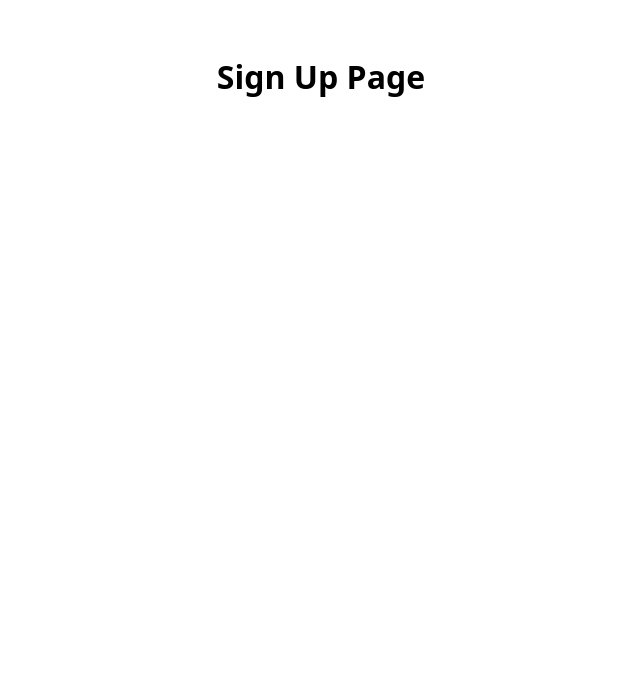
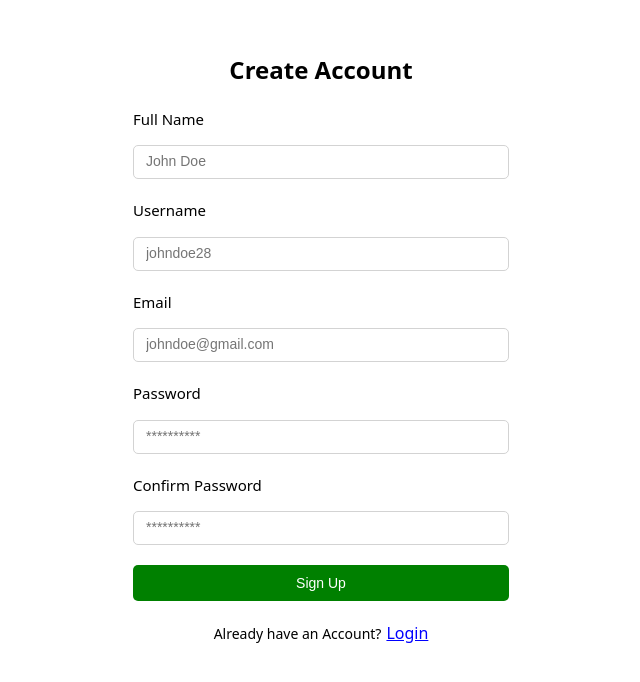
Before and after one commit to samuelkaranja/penned-v2, a React (Vite) app: page /sign-up in a window 1280 px wide. Shown: the top 682 px of the page, without its empty margins (319-959 px from the left). Built offline with nearby package versions, Linux system fonts and the light colour scheme.

Commit message:
Installed react-hook-form and implemented it in the SignUpForm component

```diff
--- a/package.json
+++ b/package.json
@@ -13,6 +13,7 @@
     "@reduxjs/toolkit": "^2.8.2",
     "react": "^19.1.0",
     "react-dom": "^19.1.0",
+    "react-hook-form": "^7.56.4",
     "react-icons": "^5.5.0",
     "react-redux": "^9.2.0",
     "react-router-dom": "^7.6.1"
--- /dev/null
+++ b/src/components/SignUpForm/SignUpForm.tsx
@@ -0,0 +1,95 @@
+import React from "react";
+import "./signupform.css";
+import { useForm } from "react-hook-form";
+import { Link } from "react-router-dom";
+
+const SignUpForm: React.FC = () => {
+  const {
+    register,
+    watch,
+    formState: { errors },
+  } = useForm();
+
+  return (
+    <div className="signupform">
+      <form>
+        <div className="frm">
+          <label htmlFor="fullname">Full Name</label>
+          <input
+            {...register("fullname", { required: "Full Name is required" })}
+            type="text"
+            name="fullname"
+            id="fullname"
+            placeholder="John Doe"
+          />
+          {typeof errors.fullname?.message === "string" && (
+            <p className="alert">{errors.fullname.message}</p>
+          )}
+        </div>
+        <div className="frm">
+          <label htmlFor="username">Username</label>
+          <input
+            {...register("username", { required: "Username is required" })}
+            type="text"
+            name="username"
+            id="username"
+            placeholder="johndoe28"
+          />
+          {typeof errors.username?.message === "string" && (
+            <p className="alert">{errors.username.message}</p>
+          )}
+        </div>
+        <div className="frm">
+          <label htmlFor="email">Email</label>
+          <input
+            {...register("email", { required: "Email is required" })}
+            type="email"
+            name="email"
+            id="email"
+            placeholder="johndoe@gmail.com"
+          />
+          {typeof errors.email?.message === "string" && (
+            <p className="alert">{errors.email.message}</p>
+          )}
+        </div>
+        <div className="frm">
+          <label htmlFor="password">Password</label>
+          <input
+            {...register("password", { required: "Password is required" })}
+            type="password"
+            name="password"
+            id="password"
+            placeholder="**********"
+          />
+          {typeof errors.password?.message === "string" && (
+            <p className="alert">{errors.password.message}</p>
+          )}
+        </div>
+        <div className="frm">
+          <label htmlFor="confirmPassword">Confirm Password</label>
+          <input
+            {...register("confirmPassword", {
+              required: "Confirm password is required",
+              validate: (value) =>
+                value === watch("password") || "Passwords do not match",
+            })}
+            type="password"
+            name="confirmPassword"
+            id="confirmPassword"
+            placeholder="**********"
+          />
+          {typeof errors.confirmPassword?.message === "string" && (
+            <p className="alert">{errors.confirmPassword.message}</p>
+          )}
+        </div>
+        <button type="submit">Sign Up</button>
+      </form>
+      <div className="option">
+        <span>Already have an Account?</span>
+        <Link to={"/login"}>Login</Link>
+      </div>
+    </div>
+  );
+};
+
+export default SignUpForm;
--- /dev/null
+++ b/src/components/SignUpForm/signupform.css
@@ -0,0 +1,73 @@
+.signupform {
+  display: grid;
+  place-items: center;
+}
+
+.signupform .frm {
+  margin-bottom: 20px;
+}
+
+.signupform label {
+  display: block;
+  padding-bottom: 15px;
+  font-size: 15px;
+  color: #000;
+  text-align: left;
+}
+
+.signupform input[type="text"],
+.signupform input[type="email"],
+.signupform input[type="password"] {
+  display: block;
+  width: 350px;
+  padding: 6px 12px;
+  font-size: 14px;
+  line-height: 1.428;
+  color: #000;
+  border: 1px solid lightgrey;
+  border-radius: 5px;
+  margin-bottom: 20px;
+  background-color: #fff;
+}
+
+input:focus {
+  border: 1px solid green;
+  outline: none;
+}
+
+.signupform button {
+  width: 100%;
+  background-color: green;
+  border: none;
+  border-radius: 5px;
+  color: #fff;
+  padding: 10px;
+  font-size: 14px;
+}
+
+.alert {
+  color: red;
+  margin: 0;
+  padding: 2px 0;
+  font-size: 14px;
+}
+
+button:hover {
+  cursor: pointer;
+}
+
+.option {
+  margin-top: 20px;
+}
+
+.option span {
+  color: #000;
+  padding-right: 5px;
+  font-size: 14px;
+  font-weight: 400;
+}
+
+.option a {
+  color: blue;
+  text-decoration: underline;
+}
--- a/src/components/index.ts
+++ b/src/components/index.ts
@@ -1 +1,2 @@
 export { default as NavBar } from "./NavBar/NavBar";
+export { default as SignUpForm } from "./SignUpForm/SignUpForm";
--- a/src/pages/SignUpPage/SignUpPage.tsx
+++ b/src/pages/SignUpPage/SignUpPage.tsx
@@ -1,10 +1,17 @@
 import React from "react";
 import "./signuppage.css";
+import { SignUpForm } from "../../components";
 
 const SignUpPage: React.FC = () => {
   return (
-    <div className="signuppage">
-      <h1>Sign Up Page</h1>
+    <div className="signUp">
+      <div className="user">
+        <div className="frm">
+          <h2>Create Account</h2>
+          <SignUpForm />
+        </div>
+        <div className="image">{/* <img src={Image} alt="" /> */}</div>
+      </div>
     </div>
   );
 };
```
Also changed, not shown: 1 other file (tests, documents, lock files or other folders).
